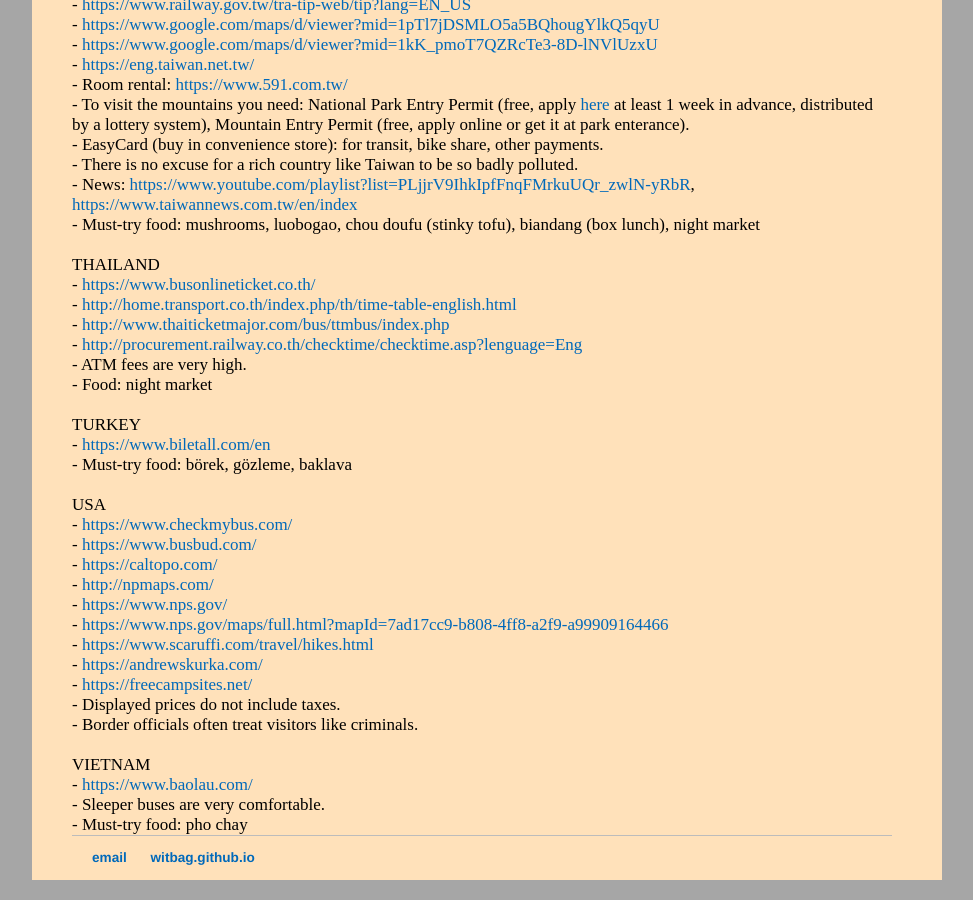
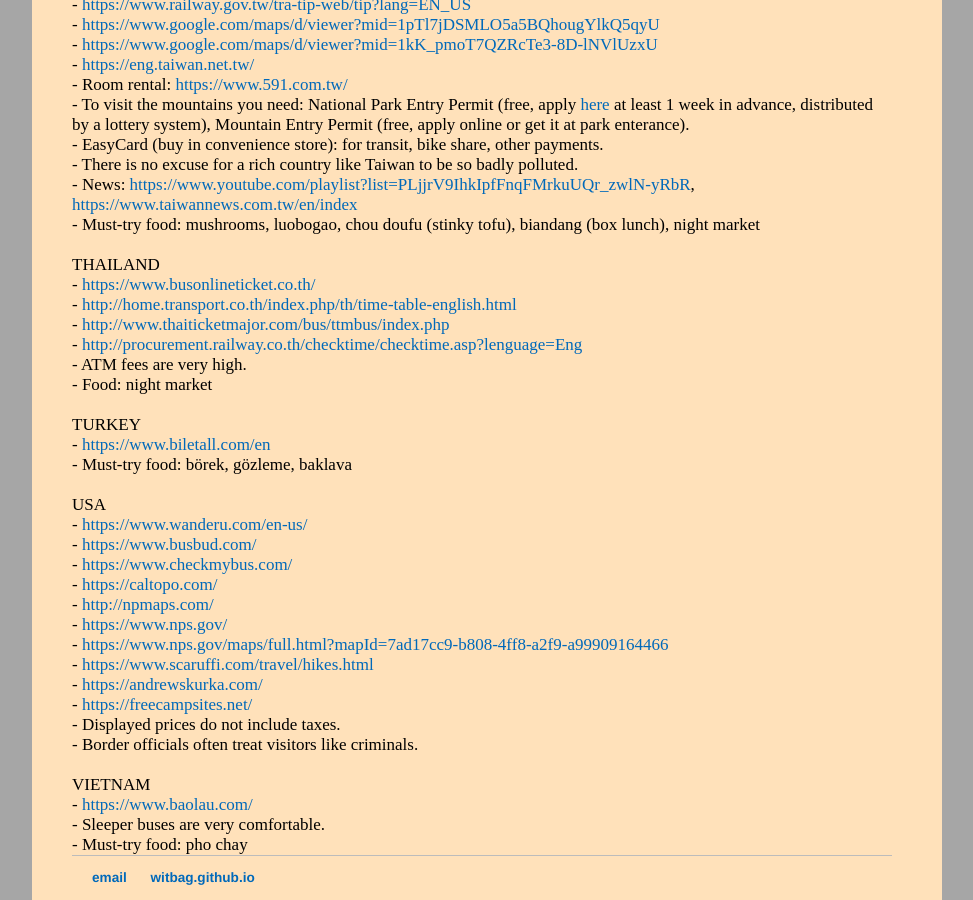
Before and after one commit to witbag/witbag.github.io, a Jekyll site: the page built from travel/notes.html, in a window 1280 px wide and 900 px high, scrolled down 4494 px. Shown: the whole window, without its empty margins (153-1126 px from the left). Built offline with Jekyll 4.4.1, drawn with Linux system fonts in a browser that asks for light colours.

Commit message:
Update notes.html

```diff
--- a/travel/notes.html
+++ b/travel/notes.html
@@ -233,8 +233,9 @@
 - Must-try food: börek, gözleme, baklava<br>
 <br>
 USA<br>
+- <a href="https://www.wanderu.com/en-us/" target=_blank>https://www.wanderu.com/en-us/</a><br />
+- <a href="https://www.busbud.com/" target=_blank>https://www.busbud.com/</a><br />
 - <a href="https://www.checkmybus.com/" target=_blank>https://www.checkmybus.com/</a><br />
-- <a href="https://www.busbud.com/" target=_blank>https://www.busbud.com/</a><br />
 - <a href="https://caltopo.com/" target=_blank>https://caltopo.com/</a><br />
 - <a href="http://npmaps.com/" target=_blank>http://npmaps.com/</a><br />
 - <a href="https://www.nps.gov/" target=_blank>https://www.nps.gov/</a><br />
```
